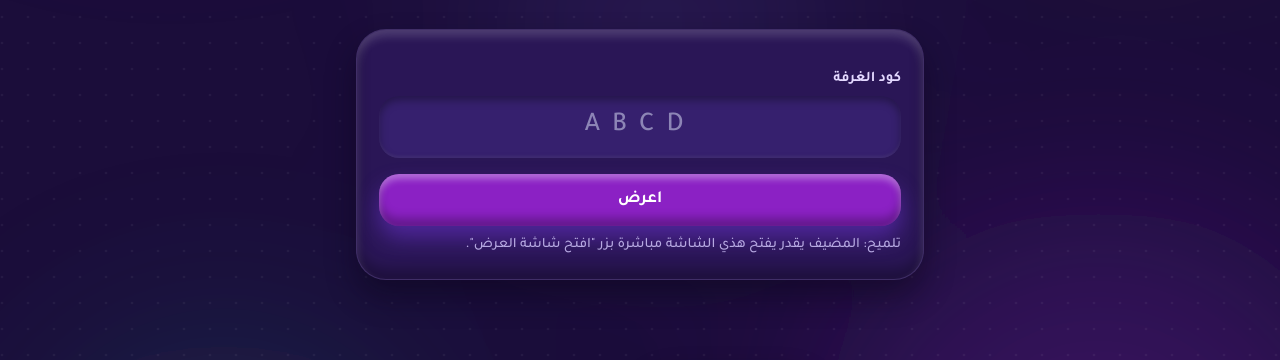
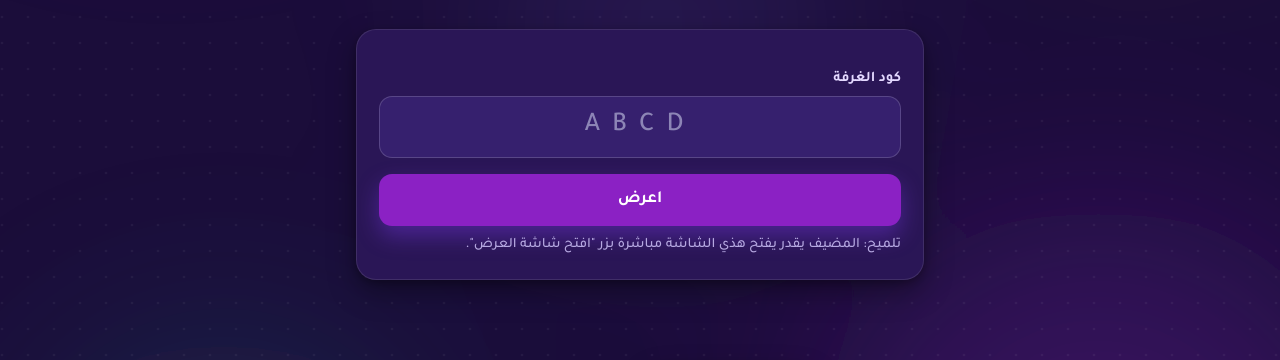
Before and after one commit to hamza00555-sketch/Buzzer, a website: page buzzer/display.html in a window 1280 px wide. Shown: the part 375-735 px from the top of the page. Drawn offline with Linux system fonts and the light colour scheme; a script that the page names is missing; a web font is replaced by a local one.

Commit message:
Revert "Convert UI to claymorphism"
This reverts commit 95e878478073f86157443d5c67e6268a60e3e53f.

```diff
--- a/buzzer/css/styles.css
+++ b/buzzer/css/styles.css
@@ -29,13 +29,11 @@
   --primary-btn: var(--violet-btn);
 
   /* ظلال + توهّج */
-  /* ظلال Claymorphism: ظل خارجي ناعم + إضاءة داخلية علوية + ظل داخلي سفلي */
-  --sh-sm: 0 4px 10px rgba(10,5,26,.40), inset 0 2px 3px rgba(255,255,255,.18), inset 0 -3px 6px rgba(0,0,0,.22);
-  --sh-md: 0 16px 30px rgba(10,5,26,.48), inset 0 6px 10px rgba(255,255,255,.18), inset 0 -10px 14px rgba(0,0,0,.30);
-  --sh-lg: 0 28px 56px rgba(10,5,26,.58), inset 0 8px 12px rgba(255,255,255,.20), inset 0 -12px 18px rgba(0,0,0,.32);
-  --clay-in: inset 0 4px 8px rgba(0,0,0,.34), inset 0 -2px 3px rgba(255,255,255,.07);
+  --sh-sm: 0 1px 2px rgba(0,0,0,.3);
+  --sh-md: 0 12px 28px rgba(0,0,0,.35), 0 3px 8px rgba(0,0,0,.25);
+  --sh-lg: 0 30px 70px rgba(0,0,0,.5), 0 10px 22px rgba(0,0,0,.3);
 
-  --radius: 30px; --radius-sm: 20px; --radius-xs: 14px;
+  --radius: 20px; --radius-sm: 13px; --radius-xs: 9px;
   --sp-1: 6px; --sp-2: 10px; --sp-3: 16px; --sp-4: 22px; --sp-5: 32px; --sp-6: 48px;
 
   --font-body: "Tajawal", "Segoe UI", system-ui, -apple-system, sans-serif;
@@ -85,12 +83,12 @@ h1, h2, h3, .brand h1, .card h2, .role h2, .d-center h2, .d-room-code, .code-box
 
 label { display: block; font-size: 0.92rem; color: var(--ink-2); margin: var(--sp-3) 0 6px; font-weight: 700; }
 input[type="text"], input[type="number"], textarea {
-  width: 100%; background: var(--surface-2); border: none; border-radius: var(--radius-sm);
-  color: var(--ink); padding: 15px 16px; font-size: 1rem; font-family: inherit; font-weight: 600;
-  box-shadow: var(--clay-in); transition: box-shadow .15s, background .15s;
+  width: 100%; background: var(--surface-2); border: 1.5px solid var(--line-2); border-radius: var(--radius-sm);
+  color: var(--ink); padding: 14px; font-size: 1rem; font-family: inherit; font-weight: 600;
+  transition: border-color .15s, box-shadow .15s, background .15s;
 }
 input::placeholder, textarea::placeholder { color: #8d85b6; font-weight: 500; }
-input:focus, textarea:focus { outline: none; box-shadow: var(--clay-in), 0 0 0 4px rgba(167,139,250,.32); }
+input:focus, textarea:focus { outline: none; border-color: var(--violet); box-shadow: 0 0 0 4px rgba(167,139,250,.22); }
 textarea { resize: vertical; min-height: 68px; line-height: 1.6; }
 #codeInput { letter-spacing: 12px; text-align: center; font-weight: 800; font-size: 1.7rem; text-transform: uppercase; color: var(--amber); font-family: var(--font-head); }
 
@@ -99,12 +97,11 @@ textarea { resize: vertical; min-height: 68px; line-height: 1.6; }
   display: inline-flex; align-items: center; justify-content: center; gap: 9px; width: 100%;
   border: none; border-radius: var(--radius-sm); padding: 16px 18px; font-size: 1.06rem; font-weight: 700;
   font-family: var(--font-head); cursor: pointer; color: #fff; background: var(--primary-btn);
-  box-shadow: 0 12px 22px rgba(124,58,237,.45), inset 0 5px 7px rgba(255,255,255,.35), inset 0 -8px 10px rgba(0,0,0,.28);
-  transition: transform .06s, filter .15s, box-shadow .15s;
+  box-shadow: 0 10px 22px rgba(124,58,237,.4); transition: transform .06s, filter .15s, box-shadow .15s;
 }
 .btn .icon { font-size: 1.2rem; }
 .btn:hover { filter: brightness(1.08); }
-.btn:active { transform: translateY(3px); box-shadow: 0 4px 10px rgba(124,58,237,.4), inset 0 3px 6px rgba(255,255,255,.25), inset 0 -3px 6px rgba(0,0,0,.26); }
+.btn:active { transform: translateY(2px); box-shadow: 0 4px 10px rgba(124,58,237,.4); }
 .btn:disabled { opacity: .45; cursor: not-allowed; filter: grayscale(.4); box-shadow: none; }
 .btn.secondary { color: var(--ink); background: var(--surface-2); box-shadow: var(--sh-sm); border: 1.5px solid var(--line-2); }
 .btn.secondary:hover { border-color: var(--violet); filter: none; }
@@ -149,7 +146,7 @@ textarea { resize: vertical; min-height: 68px; line-height: 1.6; }
 
 /* ===== قوائم ===== */
 ul.list { list-style: none; margin: var(--sp-2) 0 0; padding: 0; display: grid; gap: 8px; }
-.buzz-row, .player-row { display: flex; align-items: center; gap: 10px; background: var(--surface-2); border-radius: var(--radius-sm); padding: 12px 14px; box-shadow: var(--sh-sm); animation: pop .28s ease both; }
+.buzz-row, .player-row { display: flex; align-items: center; gap: 10px; background: var(--surface-2); border-radius: var(--radius-sm); padding: 12px 14px; animation: pop .28s ease both; }
 .buzz-row .rank { font-size: 1.3rem; min-width: 34px; text-align: center; }
 .buzz-row .who { flex: 1; font-weight: 700; }
 .buzz-row .delta { color: var(--muted); font-size: 0.85rem; font-weight: 600; font-variant-numeric: tabular-nums; }
@@ -157,7 +154,7 @@ ul.list { list-style: none; margin: var(--sp-2) 0 0; padding: 0; display: grid;
 .player-row .pname { flex: 1; font-weight: 700; }
 .player-row .pscore { font-weight: 800; color: var(--amber); min-width: 34px; text-align: center; font-variant-numeric: tabular-nums; font-family: var(--font-head); font-size: 1.15rem; }
 .player-row .pbtns { display: flex; gap: 6px; }
-.mini { width: 42px; height: 42px; border-radius: var(--radius-xs); border: none; font-size: 1.3rem; font-weight: 800; cursor: pointer; color: var(--ink-2); background: var(--surface-2); box-shadow: var(--sh-sm); transition: transform .08s, border-color .12s, color .12s; }
+.mini { width: 40px; height: 40px; border-radius: var(--radius-xs); border: 1.5px solid var(--line-2); font-size: 1.3rem; font-weight: 800; cursor: pointer; color: var(--ink-2); background: var(--surface); transition: transform .08s, border-color .12s, color .12s; }
 .mini.plus { color: var(--teal); } .mini.plus:hover { border-color: var(--teal); }
 .mini.minus { color: var(--coral); } .mini.minus:hover { border-color: var(--coral); }
 .mini:active { transform: scale(.9); }
@@ -192,7 +189,7 @@ footer a { color: var(--amber); }
 /* ===== المضيف: اختيار الوضع ===== */
 .mode-picker { display: grid; grid-template-columns: repeat(2, 1fr); gap: 10px; }
 .mode-picker.disabled, #forms.disabled { opacity: .5; pointer-events: none; }
-.mode-chip { display: flex; align-items: center; gap: 9px; justify-content: center; padding: 15px 12px; border-radius: var(--radius-sm); cursor: pointer; font-weight: 800; font-family: var(--font-head); color: var(--ink-2); background: var(--surface-2); box-shadow: var(--sh-sm); transition: box-shadow .12s, background .12s, transform .1s, color .12s; }
+.mode-chip { display: flex; align-items: center; gap: 9px; justify-content: center; padding: 15px 12px; border-radius: var(--radius-sm); cursor: pointer; font-weight: 800; font-family: var(--font-head); color: var(--ink-2); background: var(--surface-2); border: 2px solid transparent; transition: border-color .12s, background .12s, transform .1s, color .12s; }
 .mode-chip .me { font-size: 1.4rem; display: inline-flex; }
 .mode-chip:hover { transform: translateY(-2px); }
 .mode-chip.active { color: #fff; transform: translateY(-2px); }
@@ -229,7 +226,7 @@ footer a { color: var(--amber); }
 
 /* ===== Family Feud ===== */
 .feud-board { list-style: none; margin: var(--sp-2) 0 0; padding: 0; display: grid; gap: 8px; }
-.feud-slot { display: flex; align-items: center; justify-content: space-between; gap: 10px; padding: 14px 16px; border-radius: var(--radius-sm); background: var(--surface-2); box-shadow: var(--sh-sm); font-weight: 800; animation: pop .28s ease both; }
+.feud-slot { display: flex; align-items: center; justify-content: space-between; gap: 10px; padding: 14px 16px; border-radius: var(--radius-sm); background: var(--surface-2); font-weight: 800; animation: pop .28s ease both; }
 .feud-slot.done { background: rgba(45,212,191,.15); box-shadow: inset 0 0 0 2px var(--teal); }
 .feud-slot.mine { box-shadow: inset 0 0 0 2px var(--violet); background: rgba(167,139,250,.14); }
 .feud-slot b { color: var(--teal); }
```
